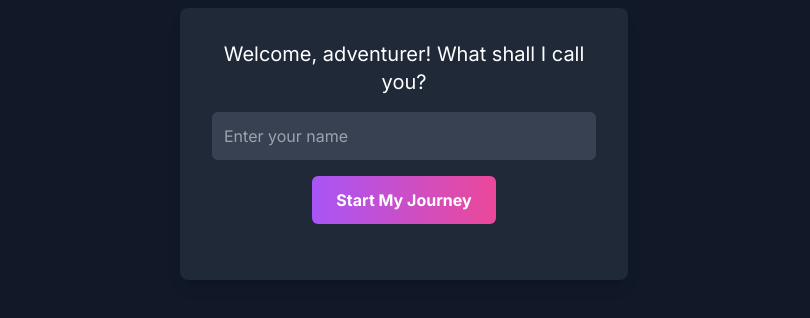
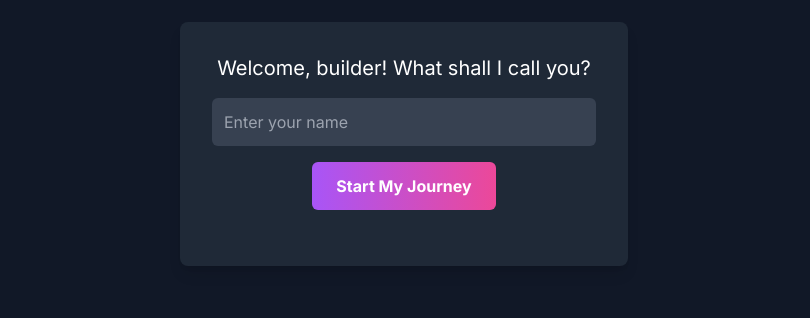
Before and after one commit to edCard96/AI-Native, a plain HTML site: page MyAIjourneyBegins.html in a window 1280 px wide. Shown: the part 308-626 px from the top of the page, without its empty margins (236-1046 px from the left). Drawn offline with nearby package versions, Linux system fonts and the light colour scheme.

Commit message:
This is updated now.

```diff
--- a/MyAIjourneyBegins.html
+++ b/MyAIjourneyBegins.html
@@ -26,7 +26,7 @@
         </h1>
 
         <div class="bg-gray-800 p-8 rounded-lg shadow-lg text-center max-w-md w-full">
-            <p class="text-xl mb-4">Welcome, adventurer! What shall I call you?</p>
+            <p class="text-xl mb-4">Welcome, builder! What shall I call you?</p>
             <input type="text" id="userName" placeholder="Enter your name" class="w-full p-3 rounded-md bg-gray-700 text-white placeholder-gray-400 focus:outline-none focus:ring-2 focus:ring-purple-500 mb-4">
             <button onclick="greetUser()" class="bg-gradient-to-r from-purple-500 to-pink-500 hover:from-purple-600 hover:to-pink-600 text-white font-bold py-3 px-6 rounded-md transition duration-300 ease-in-out">
                 Start My Journey
```
